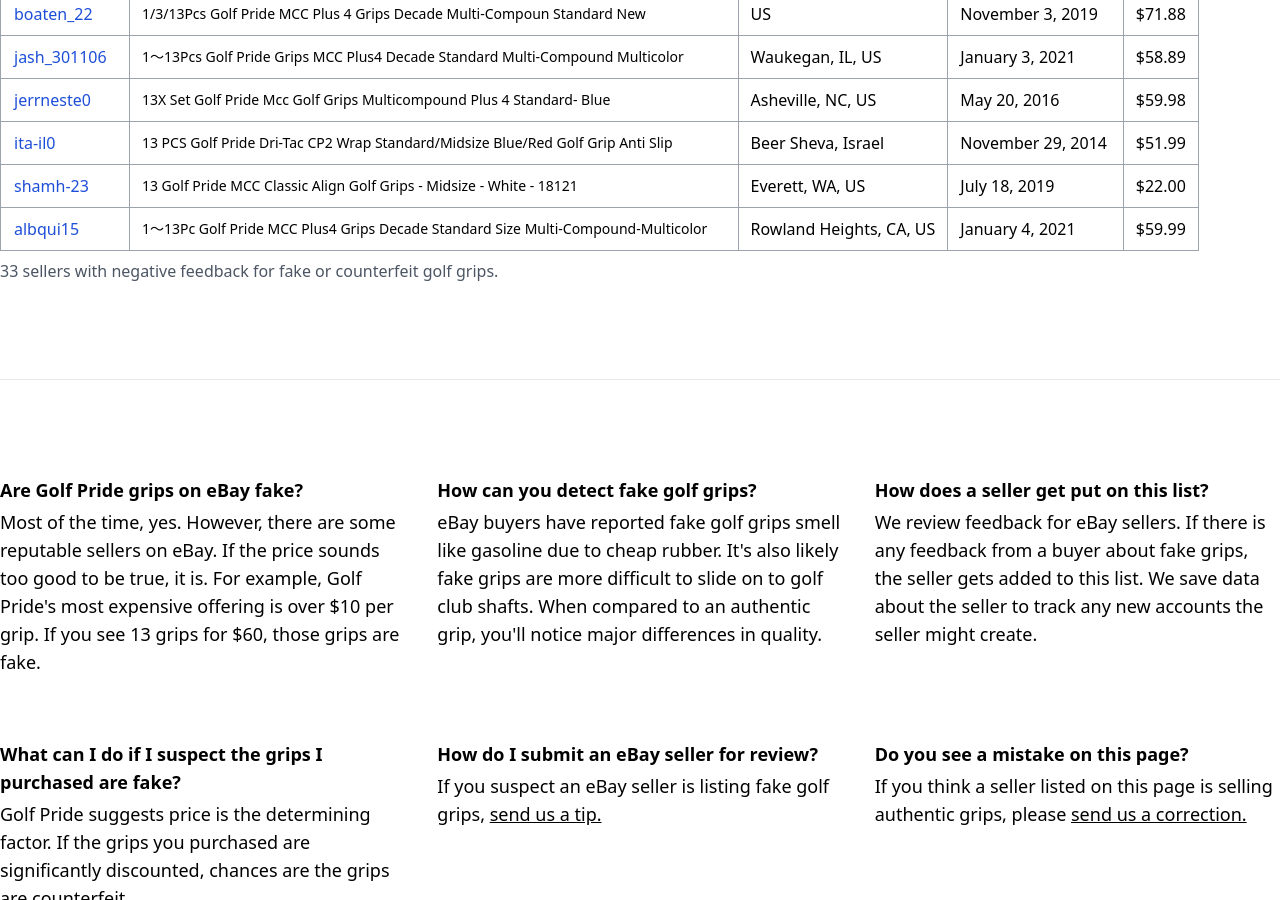
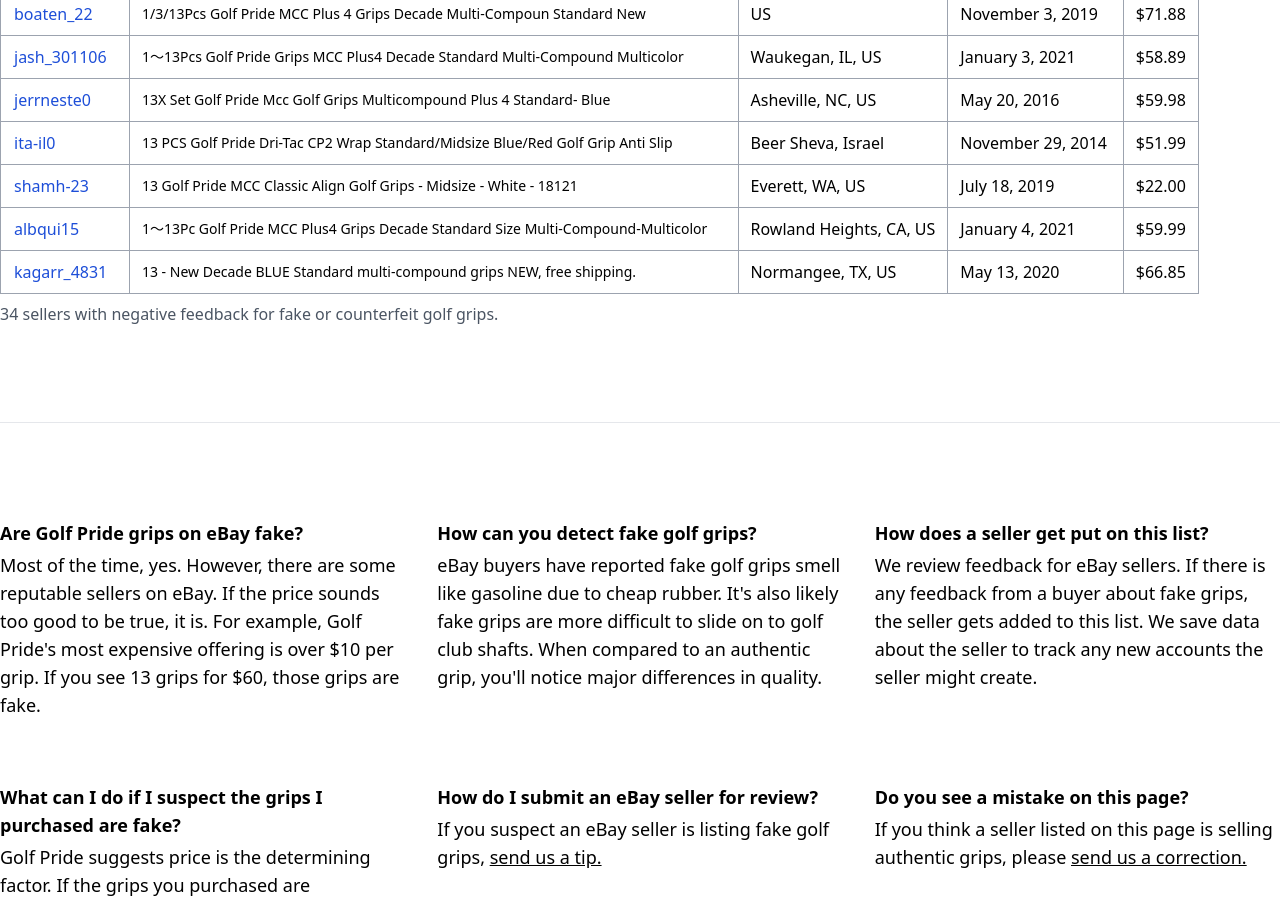
Before and after one commit to djhopper01/fakegolfgrips, a Jekyll site: the page built from docs/index.html, in a window 1280 px wide and 900 px high, scrolled down 1474 px. Built offline with Jekyll 4.4.1, drawn with Linux system fonts in a browser that asks for light colours; comment, search, counter and statistics services are not loaded; some of the changed text lies outside the part shown.

Commit message:
Adds a new seller

```diff
--- a/docs/_data/sellers.yml
+++ b/docs/_data/sellers.yml
@@ -229,3 +229,10 @@
   title: 1～13Pc Golf Pride MCC Plus4 Grips Decade Standard Size Multi-Compound-Multicolor
   price: $59.99
   created_on: January 4, 2021
+
+- username: kagarr_4831
+  profile: https://www.ebay.com/usr/kagarr_4831
+  location: Normangee, TX, US
+  title: 13 - New Decade BLUE Standard multi-compound grips NEW, free shipping.
+  price: $66.85
+  created_on: May 13, 2020
--- a/docs/index.html
+++ b/docs/index.html
@@ -4,7 +4,7 @@
 ---
 
 <div class="text-gray-600">
-  Last updated Saturday, April 17, 2021.
+  Last updated Monday, April 26, 2021.
 </div>
 
 <div class="overflow-x-auto mt-2">
```
